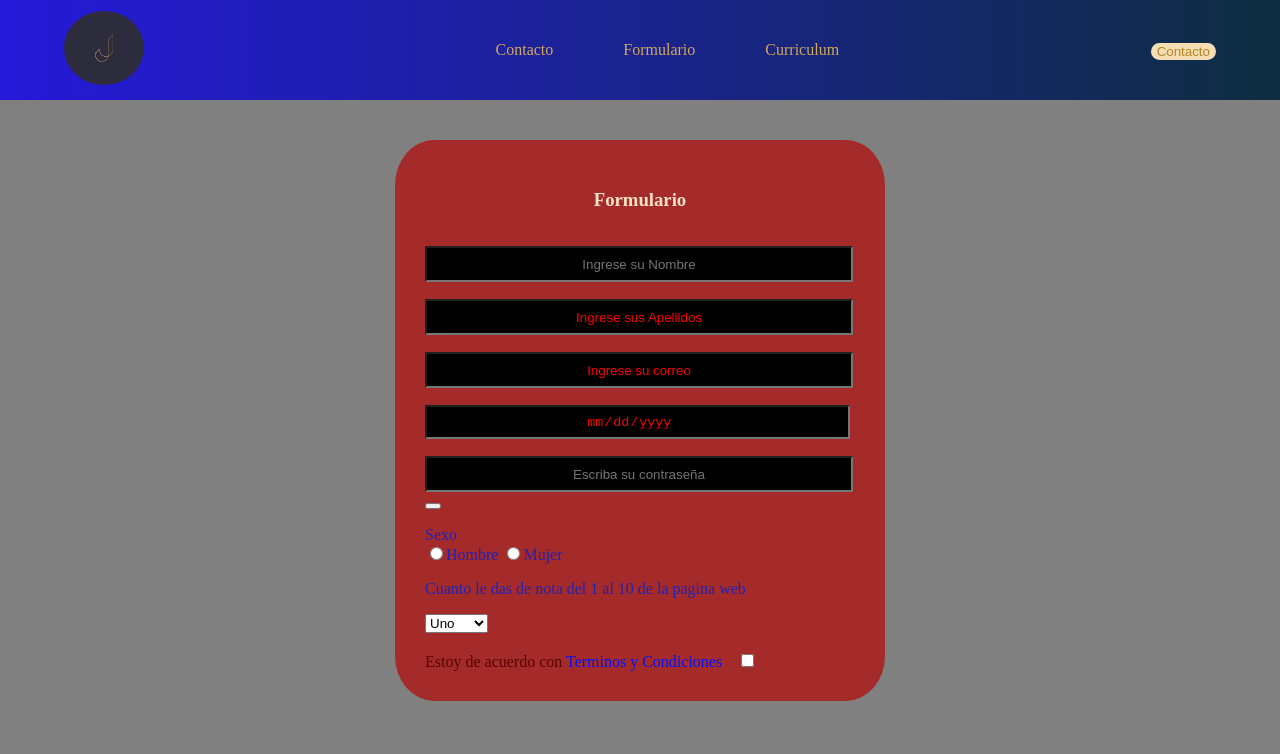
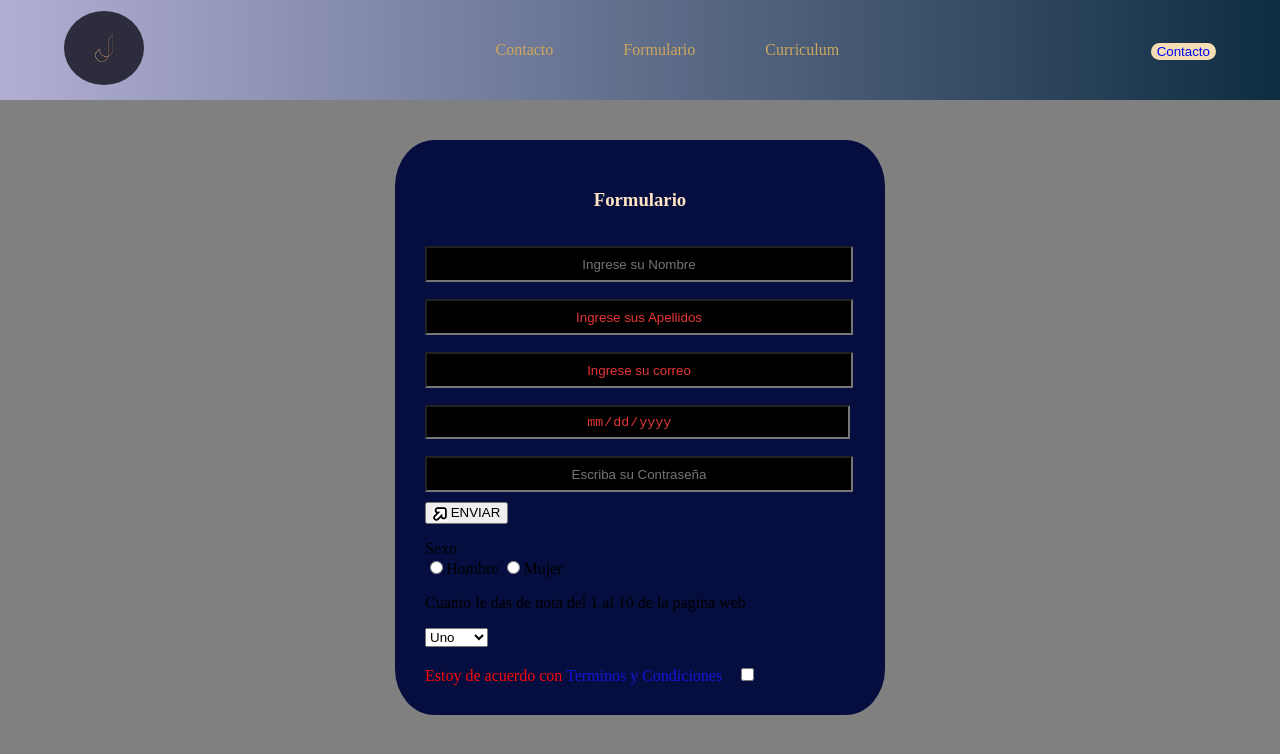
Before and after one commit to juanlima1/1EVAL_HTMLyCSS_AW_2smrc_JuanPabloLima, a plain HTML site: page Proyecto/Formulario.html in a window 1280 px wide. Drawn offline with Linux system fonts and the light colour scheme.

Commit message:
sfvsfdfdsfds

```diff
--- a/Proyecto/Formulario.css
+++ b/Proyecto/Formulario.css
@@ -4,7 +4,7 @@ body{
 }
 
 .header{
-    background: linear-gradient(to right, #2619da, rgb(14, 45,65 ));
+    background: linear-gradient(to right, #b2afd4, rgb(14, 45,65 ));
     display:flex;
     justify-content: space-between;
     align-items: center;
@@ -56,7 +56,7 @@ body{
 }
 
 .header nav ul li:hover{
-    transform: scale(2);
+    transform: scale(1.6);
 }
 
 /* Boton */
@@ -71,26 +71,31 @@ body{
     transition: all 0.5s;
 
 }
+.header .btn button a{
+    text-decoration: none;
+    color: blue;
+}
+
 
 .header .btn button:hover{
-    background-color: gold;
+    background-color: blue;
+    transform: scale(1.1);
+}
+
+.header .btn button a:hover{
     color: red;
     transform: scale(1.1);
 }
 
-.header .btn button a{
-    text-decoration: none;
-    color: rgb(185, 133, 35);
-}
 
 /* Fin-Boton */
 
 /* Formulario */
 form{
     width: 430px;
-    background-color: brown;
+    background-color: rgb(5, 14, 63);
     border-radius: 8%;
-    color: rgb(34, 34, 180);
+    color: black ;
     margin: auto;
     margin-top: 40px;
     padding: 30px;
@@ -106,31 +111,46 @@ h3{
     margin-top: 17px;
     height: 30px;
     width: 420px;
-    color: red;
+    color: rgb(230, 53, 53);
     background: black;
     text-align: center;
 }
 
+form .controls:hover{
+    background-color: rgb(16, 16, 128);
+    color: green;
+}
+/* Input boton*/
+
+form .boton1{
+    margin-top: 10px;
+}
+
+/* Fin -Input boton*/
+
+
+/* Formulario Parrafo */
+form .re{
+    color: rgb(21, 21, 219);
+    padding: 0%;
+    margin: 0%;
+    display: inline;
+}
+
 form .we{
-    color: rgb(87, 3, 3);
+    color: rgb(248, 8, 8);
     padding: 0%;
     margin: 0%;
     display: inline;
 
 }
 
-form .re{
-    color: rgb(0, 17, 255);
-    padding: 0%;
-    margin: 0%;
-    display: inline;
-}
 
-form .controls:hover{
-    background-color: navajowhite;
-    color: white;
-}
+/* Fin - Formulario Parrafo */
 
+/* Boton Final */
 form .boton{
     margin-left:15px ;
 }
+
+/* Fin Boton Final */
--- a/Proyecto/Formulario.html
+++ b/Proyecto/Formulario.html
@@ -34,19 +34,22 @@
         <h3 class="btn"><button><a href="Contacto.html" target="_blank">Contacto</a></button></h3>
     </header>
 
-    <form action="">
+    <form action="" method="get">
         <h3>Formulario </h3>
         <input type="text" class="controls" name="Nombre" id="Nombre" placeholder="Ingrese su Nombre">
         <input type="text" class="controls" name="Apellidos" id="Apellidos" value="Ingrese sus Apellidos">
         <input type="text" class="controls" name="Correo" value="Ingrese su correo" >
         <input type= "date" class="controls" placeholder="Ponga la fecha que rellena el formulario">
-        <input type="password" name="edad" class="controls" placeholder="Escriba su contraseña">
-        <button value="PULSAME"></button>
-            <p>Sexo
-                <br>
-                <input type="radio" name="chico">Hombre
-                <input type="radio" name="Chica">Mujer
-            </p>
+        <input type="password" class="controls" required placeholder="Escriba su Contraseña">
+        <button type="submit" class="boton1">
+            <img src="imagenes/flecha.png" alt="imagen" width="14" style="vertical-align: middle;" height="14">
+            ENVIAR
+        </button>
+        <p>Sexo
+            <br>
+            <input type="radio" name="hm" value="h">Hombre
+            <input type="radio" name="hm" value="m">Mujer
+        </p>
             <p>Cuanto le das de nota del 1 al 10 de la pagina web</p>
             <select>
             <option value="1">Uno</option>
```
Also changed, not shown: Proyecto/imagenes/flecha.png (renamed from Formulario/flecha.png).
